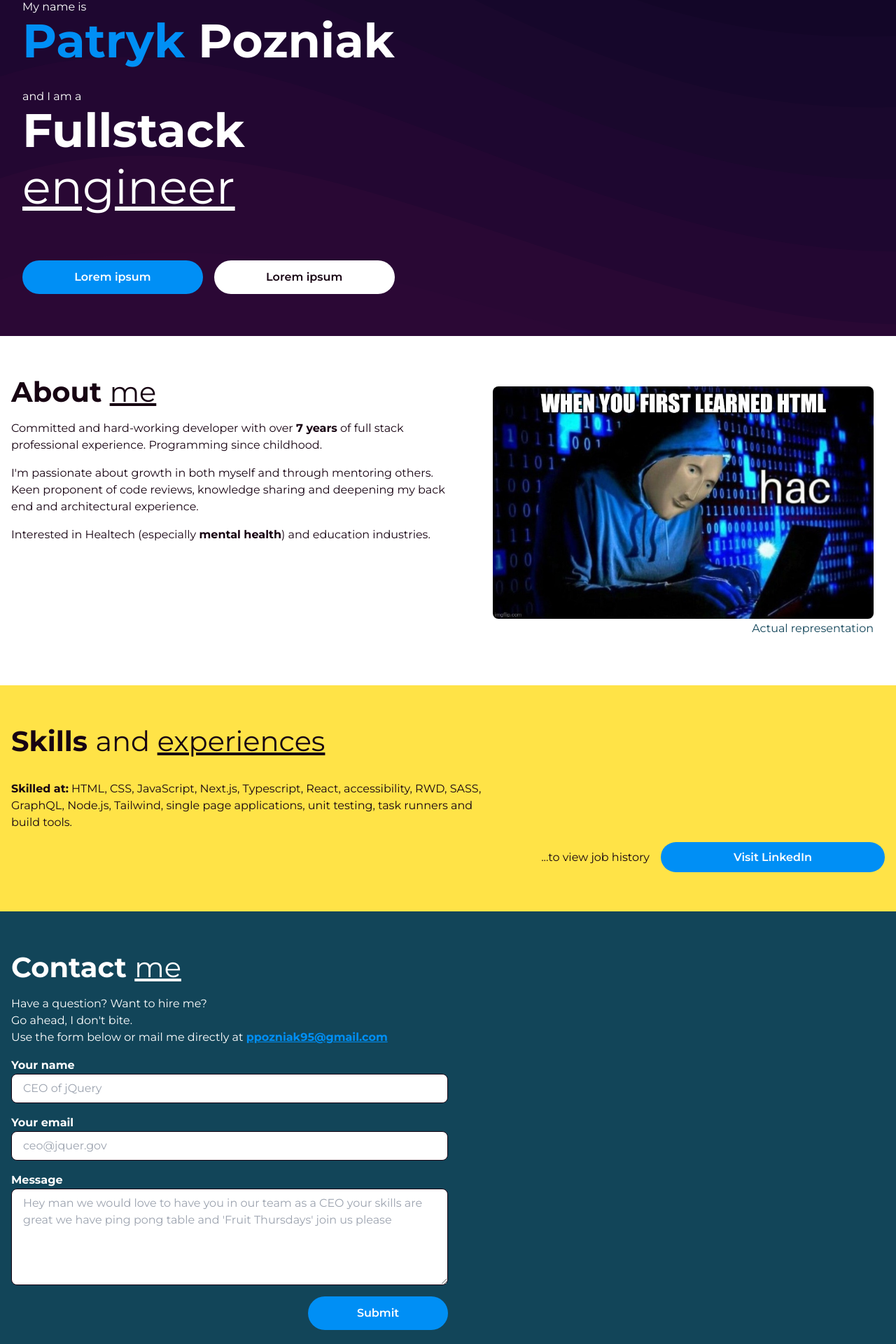
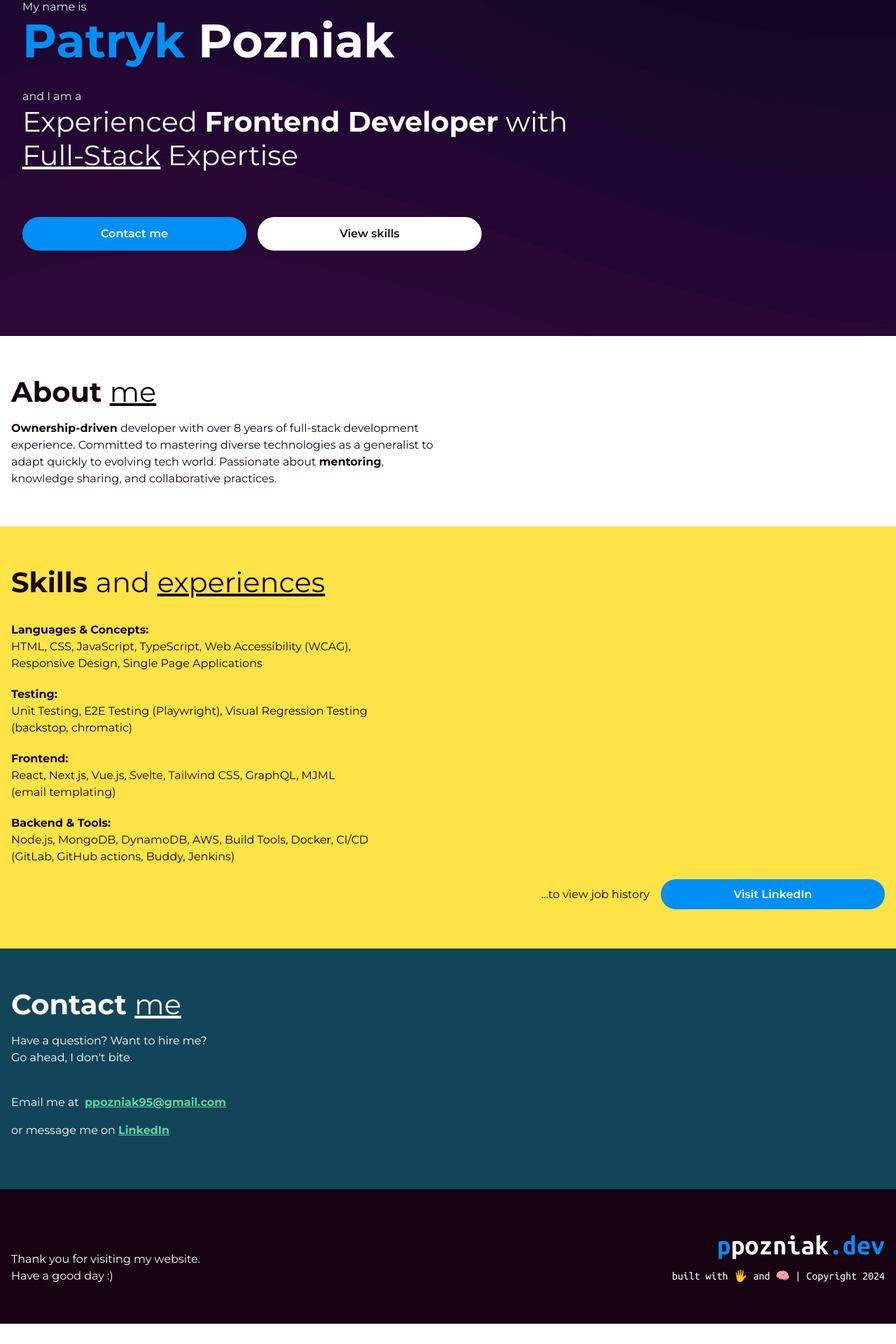
Before and after one commit to ppozniak/ppozniak-dev, a Next.js app: page / in a window 1280 px wide. Shown: the part 320-2240 px from the top of the page at 70% size. After the commit the page ends 2211 px from the top, so only its background shows below. Built offline with nearby package versions, Linux system fonts and the light colour scheme.

Commit message:
Update copy in all sections

```diff
--- a/src/app/layout.tsx
+++ b/src/app/layout.tsx
@@ -18,7 +18,9 @@ const ubuntuMono = Ubuntu_Mono({
 });
 
 export const metadata: Metadata = {
-  title: "ppozniak.dev",
+  title: "Patryk Pozniak - ",
+  description:
+    "Ownership-driven developer with over 8 years of full-stack development experience. Committed to mastering diverse technologies as a generalist to adapt quickly to evolving tech world. Passionate about mentoring, knowledge sharing, and collaborative practices.",
 };
 
 export default function RootLayout({
@@ -28,11 +30,15 @@ export default function RootLayout({
 }) {
   return (
     <html
-      lang="en"
-      className={clsx(montserrat.variable, ubuntuMono.variable, "font-sans")}
+      lang="en-gb"
+      className={clsx(
+        montserrat.variable,
+        ubuntuMono.variable,
+        "font-sans scroll-smooth",
+      )}
     >
       <head>
-        <link rel="icon" href="/favicon.ico" sizes="any" />
+        <link rel="icon" href="./favicon.ico" sizes="any" />
       </head>
       <body>{children}</body>
     </html>
--- a/src/components/button/index.tsx
+++ b/src/components/button/index.tsx
@@ -1,35 +1,40 @@
-import { ComponentPropsWithoutRef, ReactNode } from "react";
+import React, { ComponentPropsWithoutRef, ElementType, ReactNode } from "react";
 
 import clsx from "clsx";
 
 type ButtonTheme = "primary" | "secondary";
-interface IProps extends ComponentPropsWithoutRef<"button"> {
+
+type ButtonProps<T extends ElementType> = {
+  as?: T;
   children: ReactNode;
   theme?: ButtonTheme;
-}
+} & ComponentPropsWithoutRef<T>;
 
 const themeClassName: Record<ButtonTheme, string> = {
   primary: "bg-primary text-white hover:bg-primary-100",
   secondary: "bg-white text-black hover:bg-grey",
 };
 
-export const Button = ({
+export const Button = <T extends ElementType>({
+  as,
   children,
   className,
   theme = "primary",
-  type = "button",
   ...rest
-}: IProps) => (
-  <button
+}: ButtonProps<T>) => {
+  const Component = as || "button";
+
+  return (
+    <Component
       {...rest}
-    type={type}
       className={clsx(
-      "max-w-xs flex-grow rounded-3xl px-4 py-3 font-semibold",
+        "max-w-xs flex-grow rounded-3xl px-4 py-3 font-semibold text-center",
         "transition-colors",
         themeClassName[theme],
         className,
       )}
     >
       {children}
-  </button>
+    </Component>
   );
+};
--- a/src/components/nav/index.tsx
+++ b/src/components/nav/index.tsx
@@ -1,15 +1,12 @@
-"use client";
+import Link from "next/link";
+import { Logo } from "src/components/logo";
 
-import { useState } from "react";
-
-import { Bars3Icon } from "@heroicons/react/24/solid";
-import clsx from "clsx";
-import { Logo } from "src/components/logo";
+const SECTIONS = ["About", "Skills", "Contact"];
 
 // @TODO: Make it fixed? Or create a separate nav for that
 export const StaticNav = () => {
-  const [isOpen, setIsOpen] = useState(false);
-  const toggle = () => setIsOpen((isOpen) => !isOpen);
+  // const [isOpen, setIsOpen] = useState(false);
+  // const toggle = () => setIsOpen((isOpen) => !isOpen);
 
   return (
     <div className="border-b border-pastel border-opacity-30 bg-pastel bg-opacity-10 py-4 shadow-xl">
@@ -18,26 +15,20 @@ export const StaticNav = () => {
           <div className="mr-8">
             <Logo variation="inline" />
           </div>
-          {/* @TODO: Finish this */}
-          <button className="hidden flex-shrink-0 basis-12" onClick={toggle}>
+          {/* @TODO: Finish mobile this */}
+          {/* <button className="hidden flex-shrink-0 basis-12" onClick={toggle}>
             <Bars3Icon className="text-white" />
             {isOpen && "open"}
-          </button>
-          <ul
-            className={clsx(
-              "items-center md:flex",
-              isOpen ? "flex" : "hidden",
-              // "fixed top-0 right-0 left-0 flex-col pointer-events-none"
-            )}
-          >
-            {[1, 2, 3, 4].map((number) => (
-              <li key={number} className="grow">
-                <a
-                  href={"#" + number.toString()}
+          </button> */}
+          <ul className="items-center hidden md:flex">
+            {SECTIONS.map((section) => (
+              <li key={section} className="grow">
+                <Link
+                  href={`#${section.toLowerCase()}`}
                   className="grow px-8 py-4 font-bold transition-opacity hover:opacity-70 lg:px-12"
                 >
-                  Item
-                </a>
+                  {section}
+                </Link>
               </li>
             ))}
           </ul>
--- a/src/components/sections/about/index.tsx
+++ b/src/components/sections/about/index.tsx
@@ -1,40 +1,23 @@
-import Image from "next/image";
-import meme from "public/hacc.jpg";
 import { Container } from "src/components/container";
 import { SectionHeading } from "src/components/section-heading";
 
 export const About = () => {
   return (
-    <section className="bg-white text-black">
+    <section className="bg-white text-black" id="about">
       <Container className="flex flex-col items-center justify-between md:flex-row lg:items-start">
         <div className="basis-1/2 space-y-4">
           <SectionHeading heading="About me" />
           <p>
-            Committed and hard-working developer with over{" "}
-            <strong>7 years</strong> of full stack professional experience.
-            Programming since childhood.
-          </p>
-          <p>
-            I&apos;m passionate about growth in both myself and through
-            mentoring others. Keen proponent of code reviews, knowledge sharing
-            and deepening my back end and architectural experience.
-          </p>
-          <p>
-            Interested in Healtech (especially <strong>mental health</strong>)
-            and education industries.
+            <strong>Ownership-driven</strong> developer with over 8 years of
+            full-stack development experience. Committed to mastering diverse
+            technologies as a generalist to adapt quickly to evolving tech
+            world. Passionate about <strong>mentoring</strong>, knowledge
+            sharing, and collaborative practices.
+            {/* @TODO: Probably this can have a bit more */}
           </p>
         </div>
         <div className="basis-1/2 text-right">
-          <figure className="ml-auto max-w-xl overflow-hidden p-4">
-            <Image
-              className="rounded-lg shadow-sm"
-              src={meme}
-              alt="A meme saying 'When you first learned HTML': 'hac' "
-            />
-            <figcaption className="mt-1 text-sm text-pastel">
-              Actual representation
-            </figcaption>
-          </figure>
+          {/* @TODO: Something here */}
         </div>
       </Container>
     </section>
--- a/src/components/sections/contact/index.tsx
+++ b/src/components/sections/contact/index.tsx
@@ -1,41 +1,52 @@
-"use client";
+import React from "react";
 
-import React, { FormEventHandler } from "react";
-
-import { Button } from "src/components/button";
+import Link from "next/link";
 import { Container } from "src/components/container";
-import { Input } from "src/components/form/input";
-import { Label } from "src/components/form/label";
-import { TextArea } from "src/components/form/textarea";
 import { SectionHeading } from "src/components/section-heading";
 
 export const Contact = () => {
+  /* @TODO: Spam protection needed? */
   // @TODO: Email submit
-  const handleSubmit: FormEventHandler<HTMLFormElement> = (event) => {
-    event.preventDefault();
-  };
+  // const handleSubmit: FormEventHandler<HTMLFormElement> = (event) => {
+  //   event.preventDefault();
+  // };
 
   return (
-    <section className="bg-pastel text-white">
+    <section className="bg-pastel text-white" id="contact">
       <Container className="flex flex-col md:flex-row">
         <div className="space-y-4 md:basis-1/2">
           <SectionHeading heading="Contact me" />
           <p>
             Have a question? Want to hire me?
             <br /> Go ahead, I don&apos;t bite.
-            <br /> Use the form below or mail me directly at{" "}
-            {/* @TODO: Spam protection needed? */}
-            <a
+          </p>
+          <p>
+            <br /> Email me at &nbsp;
+            <Link
               href="mailto:ppozniak95@gmail.com"
-              className="font-bold text-primary underline"
+              target="_blank"
+              referrerPolicy="no-referrer"
+              className="font-bold text-green underline"
             >
               ppozniak95@gmail.com
-            </a>
+            </Link>
+          </p>
+
+          <p>
+            or message me on{" "}
+            <Link
+              href="https://www.linkedin.com/in/patrykpozniak/"
+              target="_blank"
+              referrerPolicy="no-referrer"
+              className="font-bold text-green underline"
+            >
+              LinkedIn
+            </Link>
           </p>
 
           {/* @TODO: Add social links here */}
           <div className="">
-            <form className="flex flex-col gap-4" onSubmit={handleSubmit}>
+            {/* <form className="flex flex-col gap-4" onSubmit={handleSubmit}>
               <div>
                 <Label htmlFor="name">Your name</Label>
                 <Input
@@ -71,7 +82,7 @@ export const Contact = () => {
               <Button type="submit" className="ml-auto min-w-[200px]">
                 Submit
               </Button>
-            </form>
+            </form> */}
           </div>
         </div>
 
--- a/src/components/sections/footer/index.tsx
+++ b/src/components/sections/footer/index.tsx
@@ -2,25 +2,23 @@ import { Container } from "src/components/container";
 import { Logo } from "src/components/logo";
 
 export const Footer = () => {
+  const year = new Date().getFullYear();
   return (
     <footer className="bg-black text-white">
       <Container className="flex flex-col items-end justify-between gap-4 md:flex-row">
         <div className="basis-1/2">
-          <p>
-            Thank you for visiting my website.
-            <br />
-            Please don&apos;t check the console.
-          </p>
-          <p>
+          <p>Thank you for visiting my website.</p>
+          <p>Have a good day :)</p>
+          {/* <p>
             Background photos provided by lorem ipsum Lorem photos provided by
             lorem ipsumPhotos provided by lorem ipsum Vectaary etc.
-          </p>
+          </p> */}
         </div>
         <div className="basis-1/2 text-right">
           <Logo variation="inline" />
           {/* @TODO: Dynamic year */}
           <div className="mt-2 font-mono">
-            built with 🖐 and 🧠 | Copyright 2023
+            built with 🖐 and 🧠 | Copyright {year}
           </div>
         </div>
       </Container>
--- a/src/components/sections/hero/index.tsx
+++ b/src/components/sections/hero/index.tsx
@@ -1,10 +1,11 @@
+import Link from "next/link";
 import { Button } from "src/components/button";
 import { Container } from "src/components/container";
 import { StaticNav } from "src/components/nav";
 
 export const Hero = () => {
   return (
-    <section className="min-h-screen bg-black bg-hero bg-fixed bg-no-repeat text-white">
+    <section className="md:min-h-screen bg-black bg-hero bg-fixed bg-no-repeat text-white">
       <StaticNav />
       <Container className="flex flex-col pt-10 md:flex-row md:justify-between xl:pt-32">
         {/* Left column */}
@@ -13,27 +14,31 @@ export const Hero = () => {
           <div className="space-y-8 leading-none">
             <p className="text-2xl md:text-3xl">Hello there!</p>
 
-            <h1 className="">
-              <p className="">My name is</p>
+            <h1>
+              <p className="opacity-90">My name is</p>
               <span className="max-w-sm text-xl font-bold md:text-3xl">
                 <span className="text-primary">Patryk</span> Pozniak
               </span>
             </h1>
 
             <div>
-              <p>and I am a</p>
-              <p className="max-w-sm text-2xl md:text-3xl">
-                <span className="font-bold">Fullstack </span>
-                <span className="underline">engineer</span>
+              <p className="opacity-90">and I am a</p>
+              <p className="mt-1 text-lg lg:text-xl">
+                Experienced <strong className="bold">Frontend Developer</strong>{" "}
+                with <br />
+                <span className="underline">Full-Stack</span> Expertise
               </p>
             </div>
           </div>
 
           {/* Buttons */}
           <div className="flex flex-col gap-4 md:flex-row">
-            {/* @TODO: This should probably be a link */}
-            <Button>Lorem ipsum</Button>
-            <Button theme="secondary">Lorem ipsum</Button>
+            <Button as={Link} href={"#contact"}>
+              Contact me
+            </Button>
+            <Button as={Link} href={"#skills"} theme="secondary">
+              View skills
+            </Button>
           </div>
         </div>
         {/* @TODO: What about images on mobile? */}
--- a/src/components/sections/skills/index.tsx
+++ b/src/components/sections/skills/index.tsx
@@ -1,37 +1,64 @@
+import Link from "next/link";
 import { Button } from "src/components/button";
 import { Container } from "src/components/container";
 import { SectionHeading } from "src/components/section-heading";
 
 export const Skills = () => {
   return (
-    // @TODO: Add background image
-    <section className="bg-yellow text-black">
+    <section className="bg-yellow text-black" id="skills">
       <Container>
         <header className="mb-8 flex flex-col items-center gap-8 md:flex-row">
           <SectionHeading
             className="lg:flex-shrink-0"
             heading="Skills and experiences"
           />
-          {/* @TODO: Cloud words description */}
-          {/* <p className="text-sm">
-            <strong>Skilled at:</strong> HTML, CSS, JavaScript, Next.js,
-            Typescript, React, accessibility, RWD, SASS, GraphQL, Node.js,
-            Tailwind, single page applications, unit testing, task runners and
-            build tools.
-          </p> */}
         </header>
-        {/* @TODO: Build skills cloud */}
-        <p className="max-w-2xl">
-          <strong>Skilled at:</strong> HTML, CSS, JavaScript, Next.js,
-          Typescript, React, accessibility, RWD, SASS, GraphQL, Node.js,
-          Tailwind, single page applications, unit testing, task runners and
-          build tools.
-        </p>
+        <ul>
+          <li className="mb-5 max-w-lg">
+            <strong>Languages & Concepts:</strong>
+            <div>
+              HTML, CSS, JavaScript, TypeScript, Web Accessibility (WCAG),
+              Responsive Design, Single Page Applications
+            </div>
+          </li>
+
+          <li className="mb-5 max-w-lg">
+            <strong>Testing:</strong>
+            <div>
+              Unit Testing, E2E Testing (Playwright), Visual Regression Testing
+              (backstop, chromatic)
+            </div>
+          </li>
+
+          <li className="mb-5 max-w-lg">
+            <strong>Frontend:</strong>
+            <div>
+              React, Next.js, Vue.js, Svelte, Tailwind CSS, GraphQL, MJML (email
+              templating)
+            </div>
+          </li>
+
+          <li className="mb-5 max-w-lg">
+            <strong>Backend & Tools:</strong>
+            <div>
+              Node.js, MongoDB, DynamoDB, AWS, Build Tools, Docker, CI/CD
+              (GitLab, GitHub actions, Buddy, Jenkins)
+            </div>
+          </li>
+        </ul>
 
         <footer className="mt-4 flex items-center justify-end gap-x-4 text-sm">
           {/* @TODO: A link */}
           ...to view job history
-          <Button className="max-w-[200px]">Visit LinkedIn</Button>
+          <Button
+            as={Link}
+            target="_blank"
+            referrerPolicy="no-referrer"
+            href="https://www.linkedin.com/in/patrykpozniak/"
+            className="max-w-[200px]"
+          >
+            Visit LinkedIn
+          </Button>
           {/* @TODO: Add CV */}
         </footer>
       </Container>
```
Lines whose indentation alone changed are shown as unchanged.
